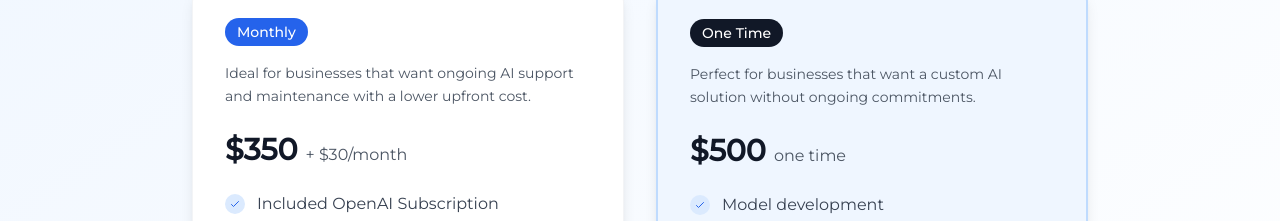
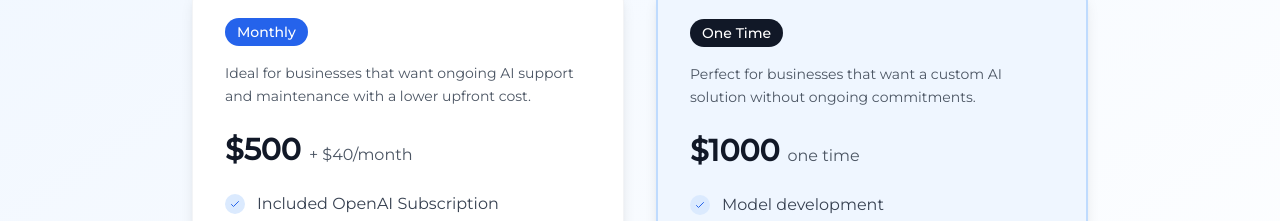
Before and after one commit to AereAI/AereAI, a Next.js app: page / in a window 1280 px wide. Shown: the part 2926-3147 px from the top of the page. Built offline with nearby package versions, Linux system fonts and the light colour scheme; no server answers.

Commit message:
Update page.tsx

```diff
--- a/app/page.tsx
+++ b/app/page.tsx
@@ -569,8 +569,8 @@ export default function Page() {
                   Ideal for businesses that want ongoing AI support and maintenance with a lower upfront cost.
                 </p>
                 <div className="mb-6">
-                  <span className="text-3xl font-bold text-gray-900">$350</span>
-                  <span className="text-gray-600 ml-2">+ $30/month</span>
+                  <span className="text-3xl font-bold text-gray-900">$500</span>
+                  <span className="text-gray-600 ml-2">+ $40/month</span>
                 </div>
               </div>
 
@@ -635,7 +635,7 @@ export default function Page() {
                   Perfect for businesses that want a custom AI solution without ongoing commitments.
                 </p>
                 <div className="mb-6">
-                  <span className="text-3xl font-bold text-gray-900">$500</span>
+                  <span className="text-3xl font-bold text-gray-900">$1000</span>
                   <span className="text-gray-600 ml-2">one time</span>
                 </div>
               </div>
```
